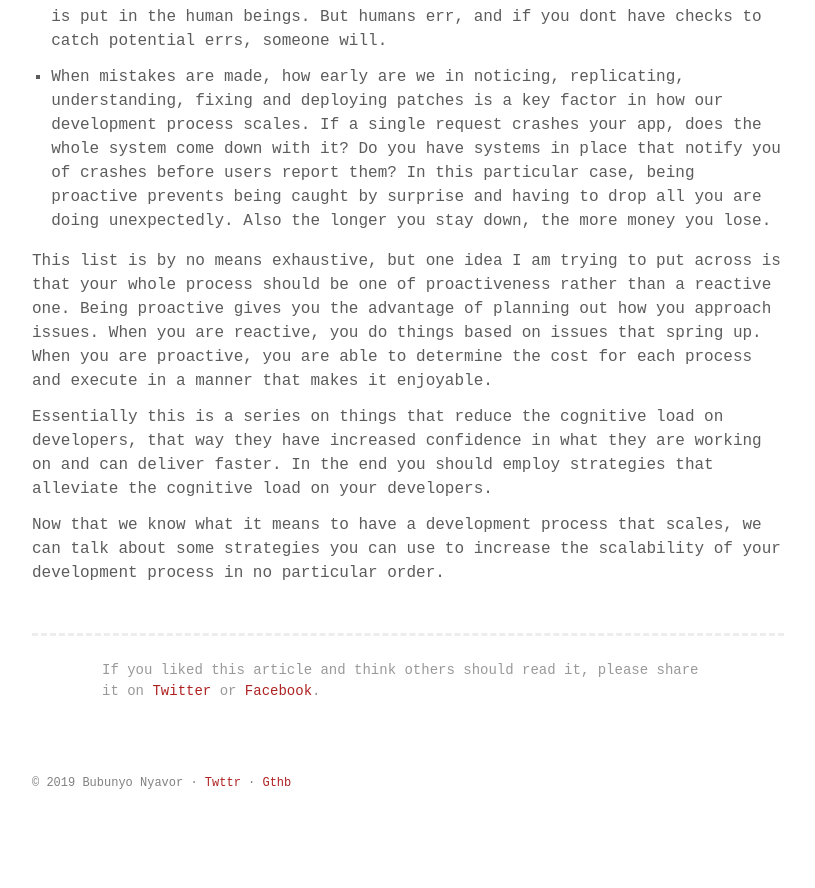
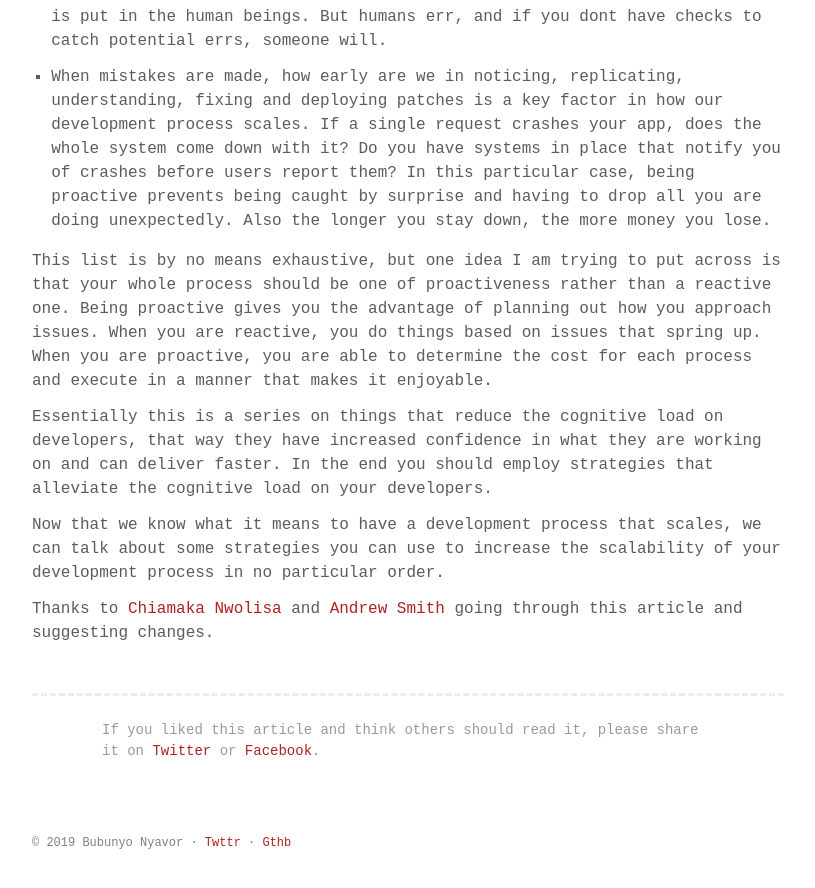
Before and after one commit to bubunyo/bubunyo.github.io, a Jekyll site: the page built from _posts/2019-08-12-scaling-your-development-process-P1.md, in a window 1280 px wide and 900 px high, scrolled down 2577 px. Shown: the top 888 px of the window, without its empty margins (232-1047 px from the left). Built offline with Jekyll 4.4.1, drawn with Linux system fonts in a browser that asks for light colours; some web fonts are replaced; before the commit the page ends 3417 px from its top, so only the background shows below that.

Commit message:
Update 2019-08-12-scaling-your-development-process-P1.md

```diff
--- a/_posts/2019-08-12-scaling-your-development-process-P1.md
+++ b/_posts/2019-08-12-scaling-your-development-process-P1.md
@@ -41,3 +41,5 @@ This list is by no means exhaustive, but one idea I am trying to put across is t
 Essentially this is a series on things that reduce the cognitive load on developers, that way they have increased confidence in what they are working on and can deliver faster. In the end you should employ strategies that alleviate the cognitive load on your developers.
 
 Now that we know what it means to have a development process that scales, we can talk about some strategies you can use to increase the scalability of your development process in no particular order.
+
+Thanks to [Chiamaka Nwolisa](https://twitter.com/Mz_Chi) and [Andrew Smith](https://twitter.com/silentworks) going through this article and suggesting changes.
```
